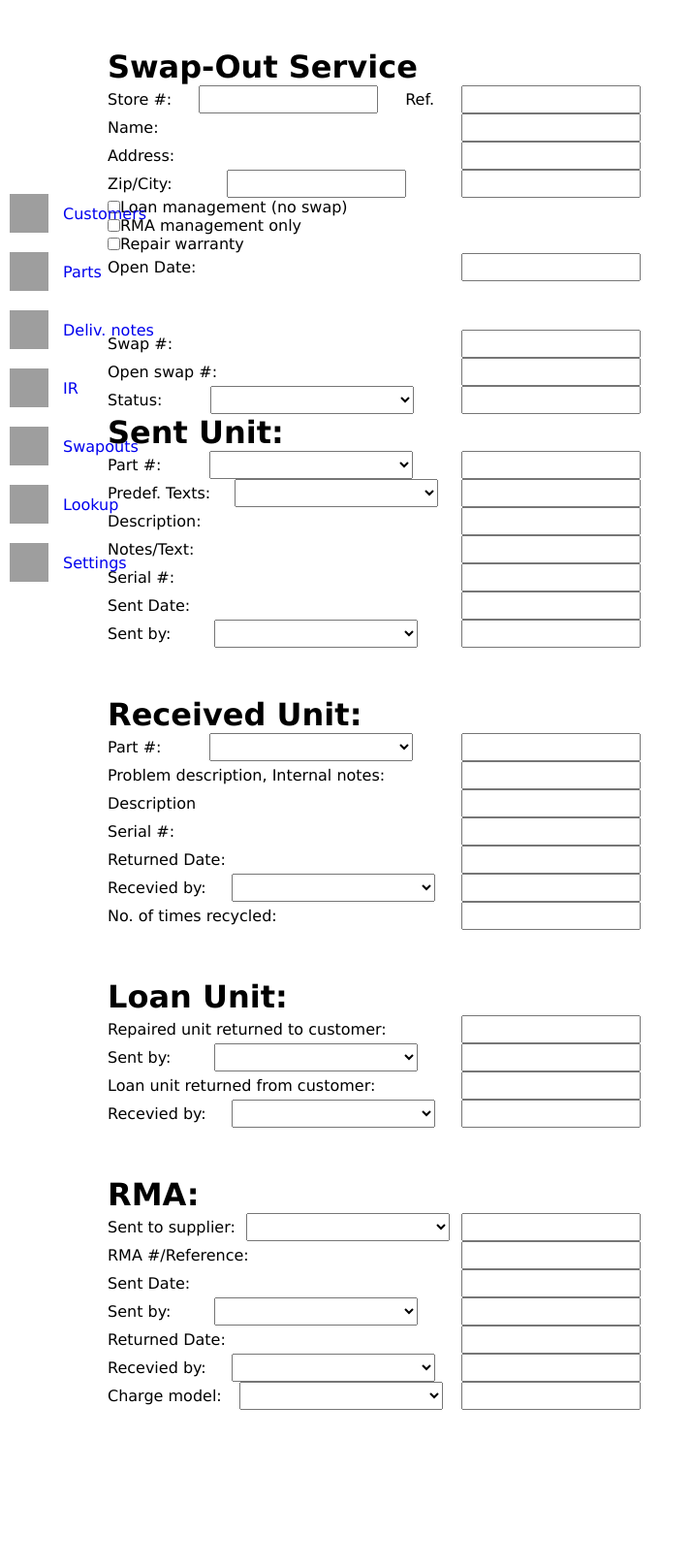
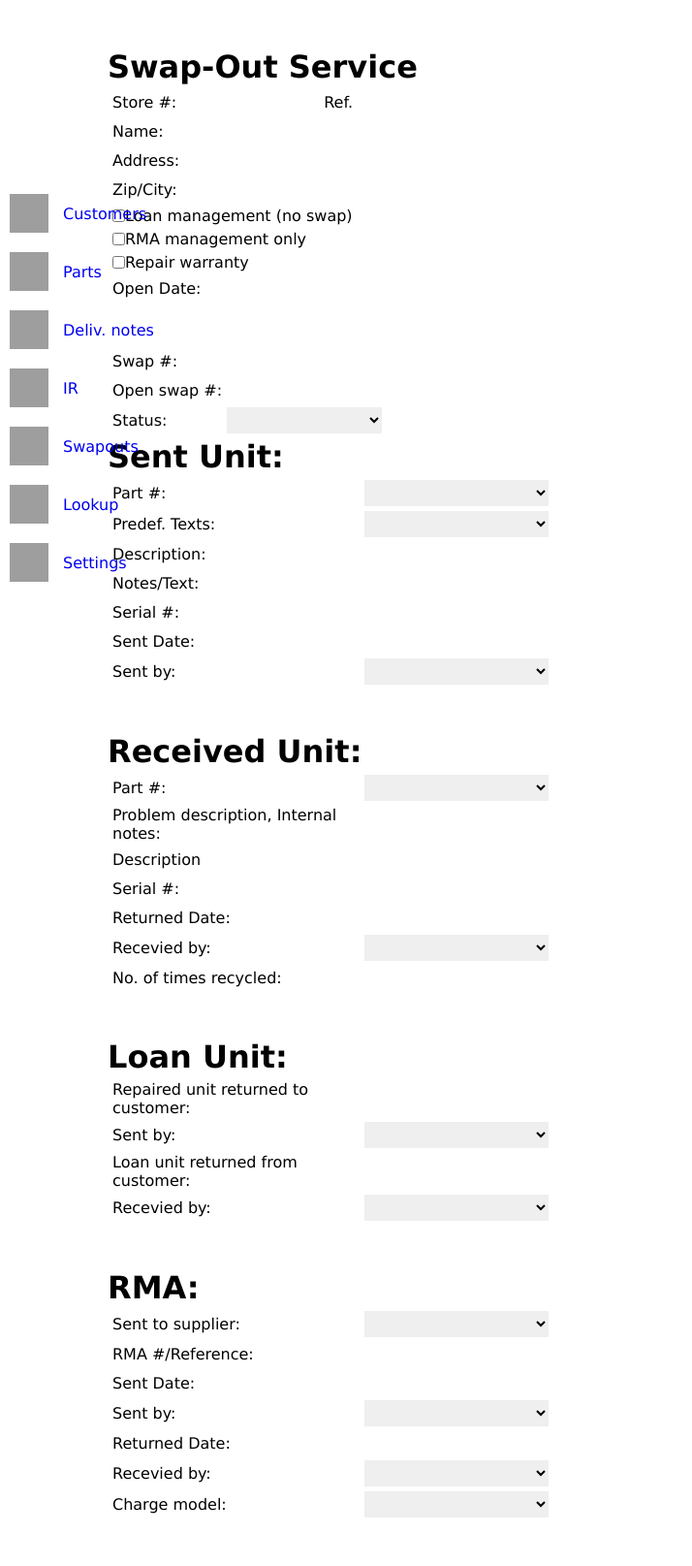
Before and after one commit to ludlin013/Fjomp, a Flask app: template templates/swapout.html in a window 1280 px wide. Shown: the whole page at 97% size, without its empty margins (0-714 px from the left). Before the commit the page ends 1454 px from the top, so only its background shows below. Run offline with Flask 2, Linux system fonts and the light colour scheme; the template is opened without the code that fills it, so the values that code supplies are empty; grey boxes are pictures that could not be loaded.

Commit message:
Styleing swapouts

```diff
--- a/static/dark.css
+++ b/static/dark.css
@@ -79,6 +79,10 @@ body{
 }
 
 .forminput-delivnotes{
+  background-color: rgb(80,80,80);
+}
+
+.forminput-swapout{
   background-color: rgb(80,80,80);
 }
 
--- a/static/swapout.css
+++ b/static/swapout.css
@@ -1,6 +1,15 @@
 .mainwrapswapout{
   margin-left: 61px;
   padding:50px 0 0 50px;
+}
+
+#ZIP{
+  width: 50px;
+  margin-right: 5px;
+}
+
+.smallerinput-swapout{
+  width: 100px;
 }
 
 .lvl1-swapout{
@@ -26,8 +35,9 @@
 .formitem-swapout{
   display: flex;
   justify-content: space-between;
-  width: 550px;
+  width: 450px;
   align-items: center;
+  margin: 5px;
 }
 
 .nostyle{
@@ -36,4 +46,5 @@
 
 .forminput-swapout{
   padding: 5px;
+  border:none;
 }
--- a/templates/swapout.html
+++ b/templates/swapout.html
@@ -24,10 +24,10 @@
       <div class="toppage-swapout">
         <div class="lvl1-swapout">
           <form class="form-swapout" name="form-lvl1-swapout">
-            <div class="formitem-swapout"><label>Store #:</label><input class="forminput-swapout" type="text"><label>Ref.</label><input class="forminput-swapout" type="text"></div>
+            <div class="formitem-swapout"><label>Store #:</label><input class="forminput-swapout smallerinput-swapout" type="text"><label>Ref.</label><input class="forminput-swapout" type="text"></div>
             <div class="formitem-swapout"><label>Name:</label><input class="forminput-swapout" type="text"></div>
             <div class="formitem-swapout"><label>Address:</label><input class="forminput-swapout" type="text"></div>
-            <div class="formitem-swapout"><label>Zip/City:</label><input class="forminput-swapout" type="text"><input class="forminput-swapout" type="text"></div>
+            <div class="formitem-swapout"><label>Zip/City:</label><div><input id="ZIP" class="forminput-swapout" type="text"><input class="forminput-swapout" type="text"></div></div>
           </form>
           <div class="topmiddle-swapout">
             <form class="form-swapout" name="form-topmiddle-swapout">
@@ -40,12 +40,12 @@
         </div>
         <div class="topright-swapout">
           <form class="form-swapout" name="form-topright-swapout">
-            <div class="formitem-swapout"><label>Swap #:</label><input class="forminput-swapout" type="text"></div>
-            <div class="formitem-swapout"><label>Open swap #:</label><input class="forminput-swapout" type="text"></div>
-            <div class="formitem-swapout"><label>Status:</label><select class="forminput-swapout" style="width: 210px;" type="text" name="status-swapout">
+            <div class="formitem-swapout"><label>Swap #:</label><input class="forminput-swapout smallerinput-swapout" type="text"></div>
+            <div class="formitem-swapout"><label>Open swap #:</label><input class="forminput-swapout smallerinput-swapout" type="text"></div>
+            <div class="formitem-swapout"><label>Status:</label><select class="forminput-swapout" style="width: 160px;" type="text" name="status-swapout">
               <option value="Ingen åtgärd"></option>
               <option value="valuehere">Det ska vara saker här</option>
-            </select><input class="forminput-swapout" type="text" name="status-swapout"></div>
+            </select><input class="forminput-swapout smallerinput-swapout" type="text" name="status-swapout"></div>
           </form>
         </div>
       </div>
@@ -53,14 +53,14 @@
         <h1 class="noselect">Sent Unit:</h1>
         <div class="leftside2-swapout">
           <form class="form-swapout" name="form-leftside2-swapout">
-            <div class="formitem-swapout"><label>Part #:</label><select class="forminput-swapout" style="width: 210px;" type="text" name="part2-swapout">
+            <div class="formitem-swapout"><label>Part #:</label><select class="forminput-swapout" style="width: 190px;" type="text" name="part2-swapout">
               <option value=""></option>
               <option value="valuehere">Det ska vara saker här</option>
-            </select><input class="forminput-swapout" type="text" name="part2-swapout"></div>
-              <div class="formitem-swapout"><label>Predef. Texts:</label><select class="forminput-swapout" style="width: 210px;" type="text" name="predef-swapout">
+            </select></div>
+              <div class="formitem-swapout"><label>Predef. Texts:</label><select class="forminput-swapout" style="width: 190px;" type="text" name="predef-swapout">
                 <option value=""></option>
                 <option value="valuehere">Det ska vara saker här</option>
-              </select><input class="forminput-swapout" type="text" name="predef-swapout"></div>
+              </select></div>
           </form>
         </div>
         <div class="middle2-swapout">
@@ -73,10 +73,10 @@
         <div class="right2-swapout">
           <form class="form-swapout" name="form-right2-swapout">
             <div class="formitem-swapout"><label>Sent Date:</label><input class="forminput-swapout" type="text"></div>
-            <div class="formitem-swapout"><label>Sent by:</label><select class="forminput-swapout" style="width: 210px;" type="text" name="sent2-swapout">
+            <div class="formitem-swapout"><label>Sent by:</label><select class="forminput-swapout" style="width: 190px;" type="text" name="sent2-swapout">
               <option value=""></option>
               <option value="valuehere">Det ska vara saker här</option>
-            </select><input class="forminput-swapout" type="text" name="sent2-swapout"></div>
+            </select></div>
           </form>
         </div>
       </div>
@@ -84,10 +84,10 @@
           <h1 class="noselect">Received Unit:</h1>
           <div class="leftside3-swapout">
             <form class="form-swapout" name="form-leftside3-swapout">
-              <div class="formitem-swapout"><label>Part #:</label><select class="forminput-swapout" style="width: 210px;" type="text" name="part3-swapout">
+              <div class="formitem-swapout"><label>Part #:</label><select class="forminput-swapout" style="width: 190px;" type="text" name="part3-swapout">
                 <option value=""></option>
                 <option value="valuehere">Det ska vara saker här</option>
-              </select><input class="forminput-swapout" type="text" name="part3-swapout"></div>
+              </select></div>
               <div class="formitem-swapout"><label>Problem description, Internal notes:</label><input class="forminput-swapout" type="text"></div>
               <div class="formitem-swapout"><label>Description</label><input class="forminput-swapout" type="text"></div>
             </form>
@@ -96,10 +96,10 @@
             <form class="form-swapout" name="form-rightside3-swapout">
               <div class="formitem-swapout"><label>Serial #:</label><input class="forminput-swapout" type="text"></div>
               <div class="formitem-swapout"><label>Returned Date:</label><input class="forminput-swapout" type="text"></div>
-              <div class="formitem-swapout"><label>Recevied by:</label><select class="forminput-swapout" style="width: 210px;" type="text" name="recevied3-swapout">
+              <div class="formitem-swapout"><label>Recevied by:</label><select class="forminput-swapout" style="width: 190px;" type="text" name="recevied3-swapout">
                 <option value=""></option>
                 <option value="valuehere">Det ska vara saker här</option>
-              </select><input class="forminput-swapout" type="text" name="recevied3-swapout"></div>
+              </select></div>
             </form>
           </div>
           <div class="recycled-swapout">
@@ -111,19 +111,19 @@
           <div class="leftside4-swapout">
             <form class="form-swapout" name="form-leftside4-swapout">
               <div class="formitem-swapout"><label>Repaired unit returned to customer:</label><input class="forminput-swapout" type="text"></div>
-              <div class="formitem-swapout"><label>Sent by:</label><select class="forminput-swapout" style="width: 210px;" type="text" name="sent4-swapout">
+              <div class="formitem-swapout"><label>Sent by:</label><select class="forminput-swapout" style="width: 190px;" type="text" name="sent4-swapout">
                 <option value=""></option>
                 <option value="valuehere">Det ska vara saker här</option>
-              </select><input class="forminput-swapout" type="text" name="sent4-swapout"></div>
+              </select></div>
             </form>
           </div>
           <div class="rightside4-swapout">
             <form class="form-swapout" name="form-rightside4-swapout">
               <div class="formitem-swapout"><label>Loan unit returned from customer:</label><input class="forminput-swapout" type="text"></div>
-              <div class="formitem-swapout"><label>Recevied by:</label><select class="forminput-swapout" style="width: 210px;" type="text" name="recevied4-swapout">
+              <div class="formitem-swapout"><label>Recevied by:</label><select class="forminput-swapout" style="width: 190px;" type="text" name="recevied4-swapout">
                 <option value=""></option>
                 <option value="valuehere">Det ska vara saker här</option>
-              </select><input class="forminput-swapout" type="text" name="recevied4-swapout"></div>
+              </select></div>
             </form>
           </div>
         </div>
@@ -131,10 +131,10 @@
           <h1 class="noselect">RMA:</h1>
           <div class="leftside5-swapout">
             <form class="form-swapout" name="form-leftside5-swapout">
-              <div class="formitem-swapout"><label>Sent to supplier:</label><select class="forminput-swapout" style="width: 210px;" type="text" name="sentsuppl5-swapout">
+              <div class="formitem-swapout"><label>Sent to supplier:</label><select class="forminput-swapout" style="width: 190px;" type="text" name="sentsuppl5-swapout">
                 <option value=""></option>
                 <option value="valuehere">Det ska vara saker här</option>
-              </select><input class="forminput-swapout" type="text" name="sentsuppl5-swapout"></div>
+              </select></div>
             </form>
           </div>
           <div class="middleleftside5-swapout">
@@ -145,23 +145,23 @@
           </div>
           <div class="middlerightside5-swapout">
             <form class="form-swapout" name="form-middlerightside5-swapout">
-              <div class="formitem-swapout"><label>Sent by:</label><select class="forminput-swapout" style="width: 210px;" type="text" name="sent5-swapout">
+              <div class="formitem-swapout"><label>Sent by:</label><select class="forminput-swapout" style="width: 190px;" type="text" name="sent5-swapout">
                 <option value=""></option>
                 <option value="valuehere">Det ska vara saker här</option>
-              </select><input class="forminput-swapout" type="text" name="sent5-swapout"></div>
+              </select></div>
               <div class="formitem-swapout"><label>Returned Date:</label><input class="forminput-swapout" type="text"></div>
             </form>
           </div>
           <div class="rightside5-swapout">
             <form class="form-swapout" name="form-rightside5-swapout">
-              <div class="formitem-swapout"><label>Recevied by:</label><select class="forminput-swapout" style="width: 210px;" type="text" name="recevied5-swapout">
+              <div class="formitem-swapout"><label>Recevied by:</label><select class="forminput-swapout" style="width: 190px;" type="text" name="recevied5-swapout">
                 <option value=""></option>
                 <option value="valuehere">Det ska vara saker här</option>
-              </select><input class="forminput-swapout" type="text" name="recevied5-swapout"></div>
-              <div class="formitem-swapout"><label>Charge model:</label><select class="forminput-swapout" style="width: 210px;" type="text" name="charge5-swapout">
+              </select></div>
+              <div class="formitem-swapout"><label>Charge model:</label><select class="forminput-swapout" style="width: 190px;" type="text" name="charge5-swapout">
                 <option value=""></option>
                 <option value="valuehere">Det ska vara saker här</option>
-              </select><input class="forminput-swapout" type="text" name="charge5-swapout"></div>
+              </select></div>
             </form>
           </div>
         </div>
```
